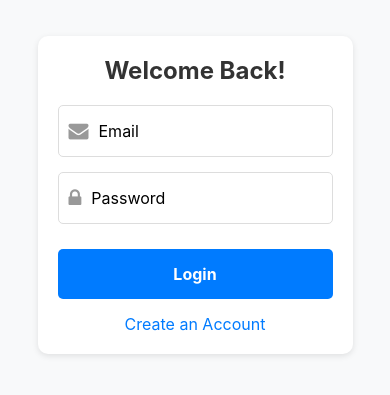
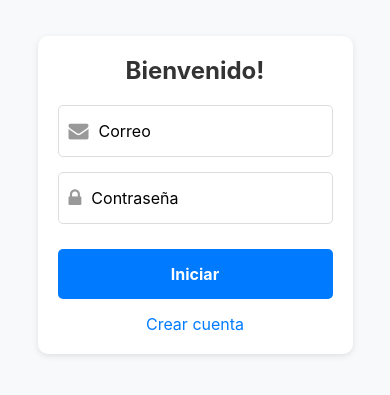
Before and after one commit to JonathanHerrera09/igloolab, a React Native app in the folder appIgloolab/: screen /Login in a window 390 px wide. Shown: the part 227-622 px from the top of the page. Built offline with nearby package versions, Linux system fonts and the light colour scheme.

Commit message:
Update LoginScreen.js

```diff
--- a/appIgloolab/src/screens/LoginScreen.js
+++ b/appIgloolab/src/screens/LoginScreen.js
@@ -16,30 +16,30 @@ const LoginScreen = ({ navigation }) => {
       await AsyncStorage.setItem('token', response.data.token);
       navigation.navigate('Main');
     } catch (error) {
-      Alert.alert('Error', 'Invalid credentials');
+      Alert.alert('Error', 'credenciales invalidas');
     }
   };
 
   const handleRegister = async () => {
     try {
       await axios.post('http://localhost:3000/auth/register', { username, email, password });
-      Alert.alert('Success', 'Registration successful');
+      Alert.alert('Success', 'se registro');
       setIsRegistering(false);
     } catch (error) {
-      Alert.alert('Error', 'Registration failed');
+      Alert.alert('Error', 'registro fallido');
     }
   };
 
   return (
     <View style={styles.container}>
       <View style={styles.card}>
-        <Text style={styles.title}>{isRegistering ? 'Create Account' : 'Welcome Back!'}</Text>
+        <Text style={styles.title}>{isRegistering ? 'Crear cuenta' : 'Bienvenido!'}</Text>
         {isRegistering && (
           <View style={styles.inputContainer}>
             <Icon name="user" size={20} color="#999" style={styles.icon} />
             <TextInput
               style={styles.input}
-              placeholder="Username"
+              placeholder="Usuario"
               value={username}
               onChangeText={setUsername}
               autoCapitalize="none"
@@ -50,7 +50,7 @@ const LoginScreen = ({ navigation }) => {
           <Icon name="envelope" size={20} color="#999" style={styles.icon} />
           <TextInput
             style={styles.input}
-            placeholder="Email"
+            placeholder="Correo"
             value={email}
             onChangeText={setEmail}
             keyboardType="email-address"
@@ -61,7 +61,7 @@ const LoginScreen = ({ navigation }) => {
           <Icon name="lock" size={20} color="#999" style={styles.icon} />
           <TextInput
             style={styles.input}
-            placeholder="Password"
+            placeholder="Contraseña"
             value={password}
             onChangeText={setPassword}
             secureTextEntry
@@ -69,15 +69,15 @@ const LoginScreen = ({ navigation }) => {
         </View>
         {isRegistering ? (
           <TouchableOpacity style={[styles.button, styles.registerButton]} onPress={handleRegister}>
-            <Text style={styles.buttonText}>Register</Text>
+            <Text style={styles.buttonText}>Registrar</Text>
           </TouchableOpacity>
         ) : (
           <TouchableOpacity style={styles.button} onPress={handleLogin}>
-            <Text style={styles.buttonText}>Login</Text>
+            <Text style={styles.buttonText}>Iniciar</Text>
           </TouchableOpacity>
         )}
         <TouchableOpacity onPress={() => setIsRegistering(!isRegistering)}>
-          <Text style={styles.linkText}>{isRegistering ? 'Back to Login' : 'Create an Account'}</Text>
+          <Text style={styles.linkText}>{isRegistering ? 'Volver a iniciar' : 'Crear cuenta'}</Text>
         </TouchableOpacity>
       </View>
     </View>
```
